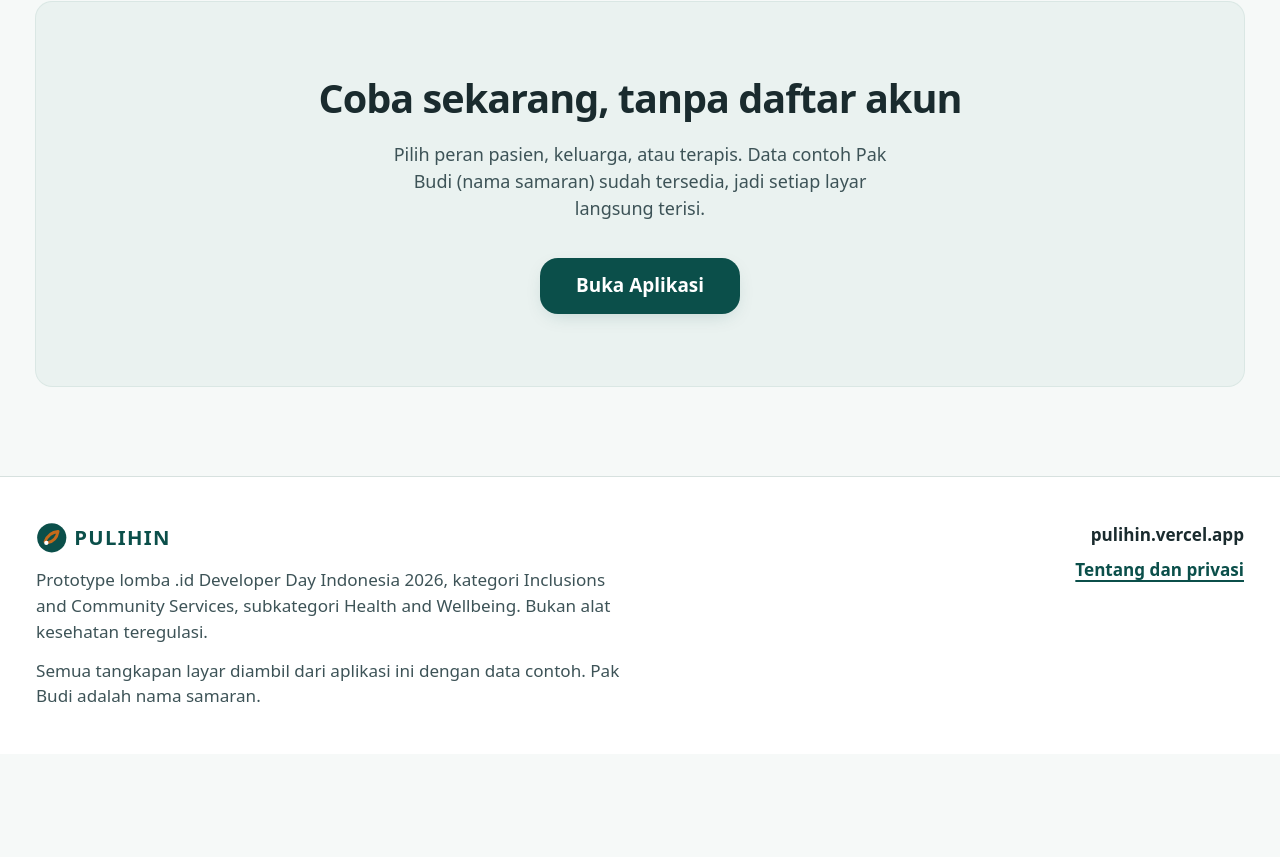
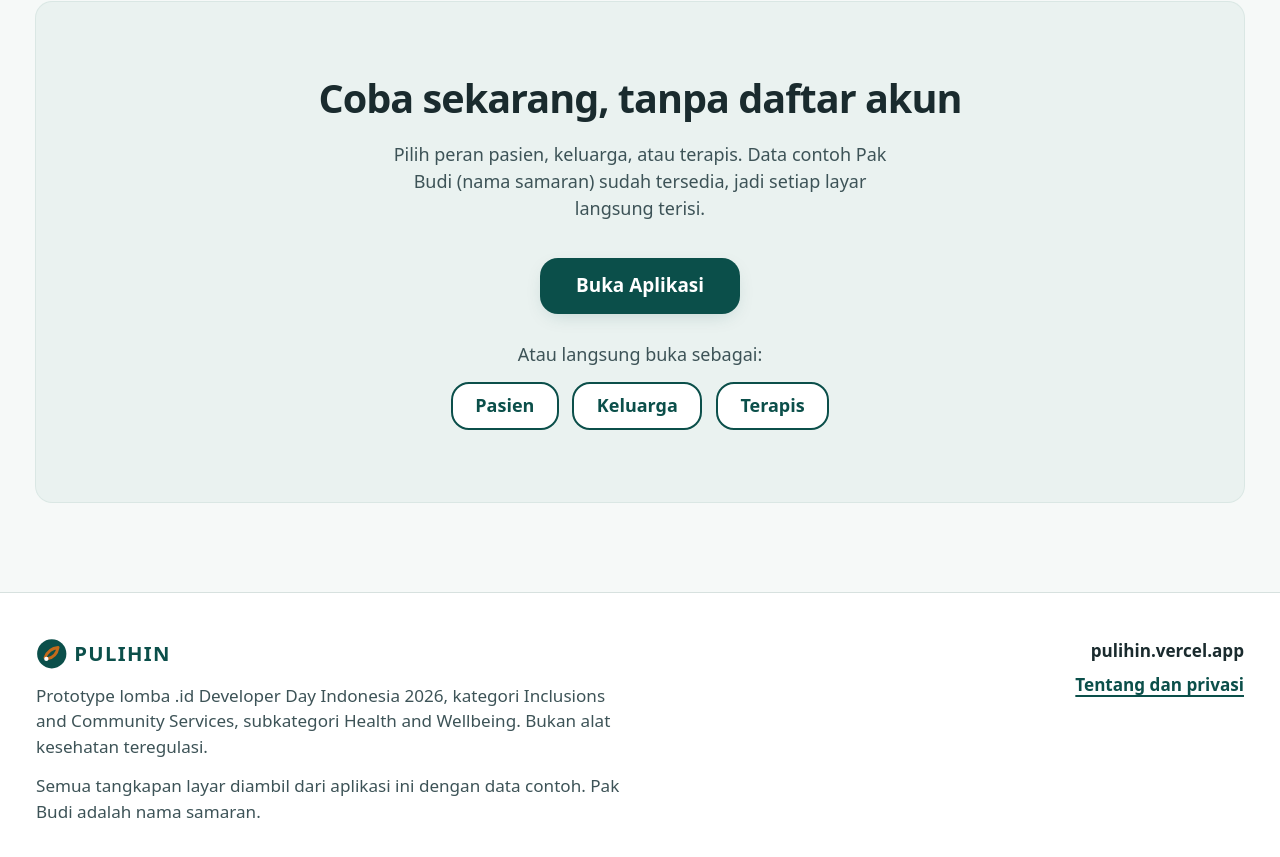
Before and after one commit to arthamegayasa/pulihin, a React (Vite) app: page / in a window 1280 px wide. Shown: the part 4790-5647 px from the top of the page. Before the commit the page ends 5544 px from the top, so only its background shows below. Built offline with nearby package versions, Linux system fonts and the light colour scheme.

Commit message:
Tautan cepat peran untuk juri: /app?peran=pasien|keluarga|terapis (loader), tombol di landing

```diff
--- a/src/components/landing/Penutup.tsx
+++ b/src/components/landing/Penutup.tsx
@@ -19,6 +19,23 @@ export function AjakanCoba() {
         <BigLink to={PATHS.app} penuh={false} className="mt-8 px-8">
           Buka Aplikasi
         </BigLink>
+        <p className="mt-6 text-teks-2">Atau langsung buka sebagai:</p>
+        <ul className="mt-3 flex flex-wrap justify-center gap-3">
+          {[
+            { peran: 'pasien', label: 'Pasien' },
+            { peran: 'keluarga', label: 'Keluarga' },
+            { peran: 'terapis', label: 'Terapis' },
+          ].map((p) => (
+            <li key={p.peran}>
+              <Link
+                to={`${PATHS.app}?peran=${p.peran}`}
+                className="inline-flex min-h-[48px] items-center rounded-2xl border-2 border-primer bg-white px-5 font-bold text-primer hover:bg-primer-terang"
+              >
+                {p.label}
+              </Link>
+            </li>
+          ))}
+        </ul>
       </div>
     </section>
   );
--- a/src/router.tsx
+++ b/src/router.tsx
@@ -1,17 +1,27 @@
 import type { ComponentType } from 'react';
-import { createBrowserRouter, Navigate } from 'react-router';
+import { createBrowserRouter, Navigate, redirect } from 'react-router';
 import { AppShell } from '@/components/AppShell';
 import { RouteError } from '@/components/RouteError';
 import { berandaUntukPeran } from '@/router-paths';
-import { getPrefs } from '@/lib/prefs';
+import { getPrefs, setPrefs } from '@/lib/prefs';
+import type { Role } from '@/types';
 
 type PageModule = { default: ComponentType };
+// Impor dinamis per rute disengaja (code splitting): landing tetap ringan dan MediaPipe hanya dimuat di layar kamera.
 const page = (load: () => Promise<PageModule>) => async () => ({ Component: (await load()).default });
 
-function AppIndex() {
-  const { role } = getPrefs();
-  if (!role) return null;
-  return <Navigate to={berandaUntukPeran(role)} replace />;
+const PERAN_SAH: readonly Role[] = ['pasien', 'keluarga', 'terapis'];
+
+/**
+ * `/app?peran=keluarga` (tautan cepat dari landing untuk juri): pasang peran itu sebelum render, lalu buka
+ * berandanya. Tanpa parameter, `/app` menampilkan Pilih Peran atau langsung ke beranda peran tersimpan.
+ */
+function pasangPeranDariUrl({ request }: { request: Request }) {
+  const diminta = new URL(request.url).searchParams.get('peran');
+  const peran = PERAN_SAH.find((r) => r === diminta);
+  const tersimpan = peran ?? getPrefs().role;
+  if (peran) setPrefs({ role: peran });
+  return tersimpan ? redirect(berandaUntukPeran(tersimpan)) : null;
 }
 
 /** Tampilan singkat selama layar pertama dimuat (menghindari layar kosong). */
@@ -38,13 +48,7 @@ export const router = createBrowserRouter([
     element: <AppShell />,
     ...umum,
     children: [
-      {
-        index: true,
-        lazy: async () => {
-          const { default: PilihPeran } = await import('@/pages/PilihPeran');
-          return { Component: () => (getPrefs().role ? <AppIndex /> : <PilihPeran />) };
-        },
-      },
+      { index: true, loader: pasangPeranDariUrl, lazy: page(() => import('@/pages/PilihPeran')) },
       { path: 'beranda', lazy: page(() => import('@/pages/Beranda')) },
       { path: 'latihan', lazy: page(() => import('@/pages/DaftarLatihan')) },
       { path: 'latihan/:id', lazy: page(() => import('@/pages/DetailLatihan')) },
```
